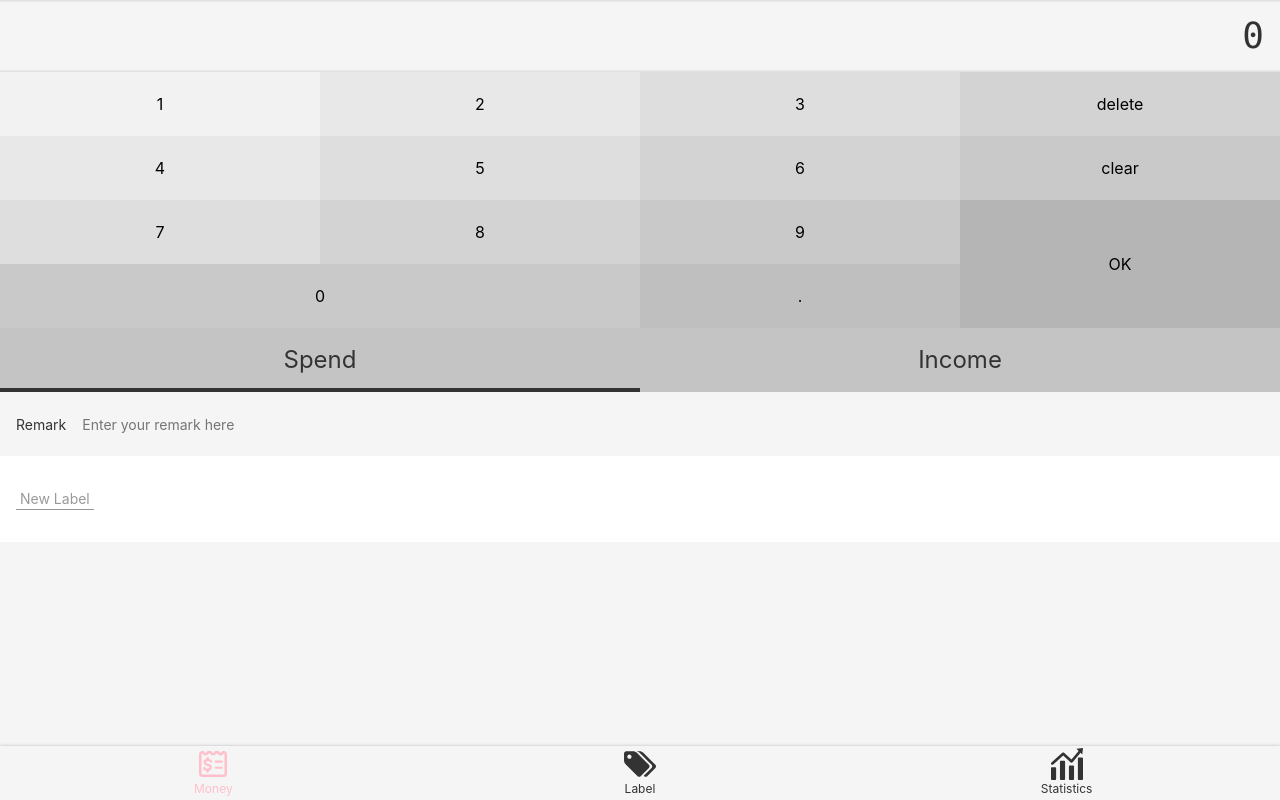
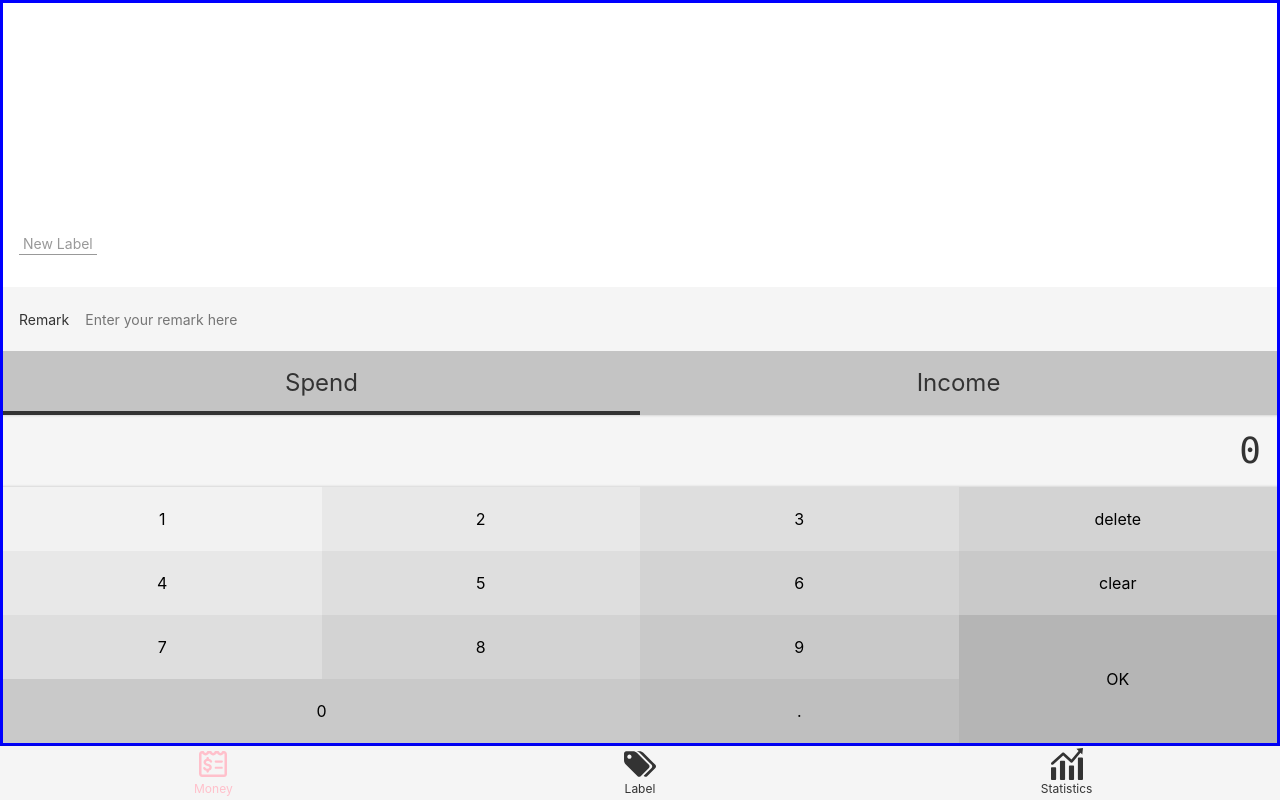
Before and after one commit to TracyChen33/Morney, a Vue app: page /#/money in a window 1280 px wide. Built offline with nearby package versions, Linux system fonts and the light colour scheme.

Commit message:
fixed Money.vue SCss

```diff
--- a/src/views/Money.vue
+++ b/src/views/Money.vue
@@ -50,7 +50,7 @@
   }
 </script>
 <style scoped lang="scss">
-  .layout-content {
+  ::v-deep .layout-content {
     border: 3px solid blue;
     display: flex;
     flex-direction: column-reverse;
```
